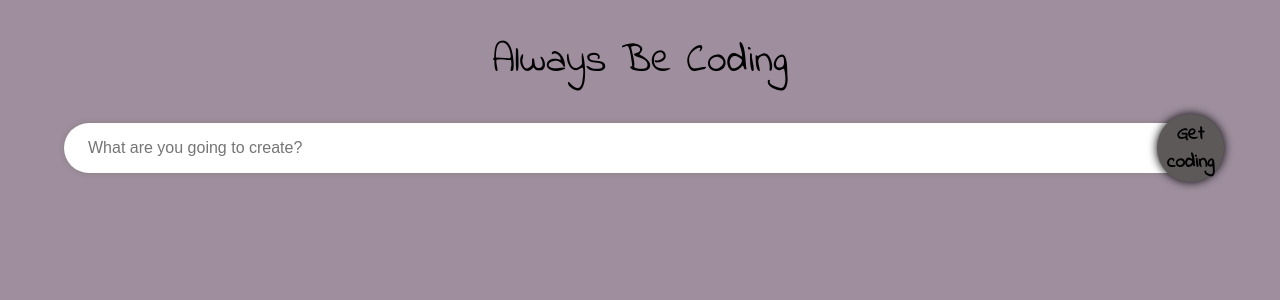
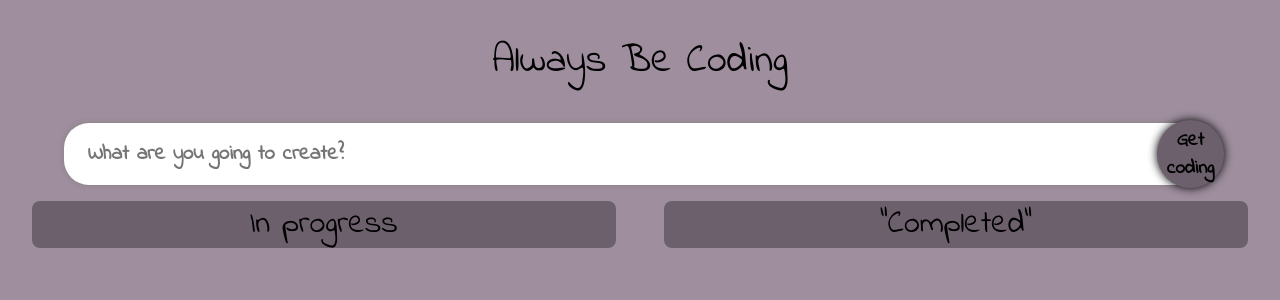
Before and after one commit to Amber-Robeck/anotherTODO, a React (Create React App) app in the folder frontend/: page / in a window 1280 px wide. Shown: the top 300 px of the page. Built offline with nearby package versions, Linux system fonts and the light colour scheme.

Commit message:
Added a container and extra div for inprogress and completed, added stylings and changed input font families

```diff
--- a/frontend/src/components/OneTask/OneTask.tsx
+++ b/frontend/src/components/OneTask/OneTask.tsx
@@ -49,7 +49,7 @@ const OneTask: React.FC<Props> = ({ task, tasks, setTasks }) => {
         <form className="task__single" onSubmit={(e) => handleEdit(e, task.id)}>
             {
                 editTask ? (
-                    <input className="task__single--text" value={editedTask} onChange={(e) => setEditedTask(e.target.value)} ref={editRef} />
+                    <input className="task__single--text input" value={editedTask} onChange={(e) => setEditedTask(e.target.value)} ref={editRef} />
                 ) : (
 
                     task.isCompleted ? (
@@ -61,7 +61,7 @@ const OneTask: React.FC<Props> = ({ task, tasks, setTasks }) => {
                     )
 
                 )
-            };
+            }
 
 
 
--- a/frontend/src/components/OneTask/styles.css
+++ b/frontend/src/components/OneTask/styles.css
@@ -1,10 +1,15 @@
 .task__single {
     display: flex;
-    width: fit-content;
+    width: 90%;
     border-radius: 5px;
     padding: 1rem;
-    margin-top: 1.5rem;
+    margin: .7rem;
     background-color: rgb(100, 74, 100);
+    transition: 0.2s;
+}
+
+.task__single:hover {
+    transform: scale(1.03);
 }
 
 div {
@@ -16,7 +21,7 @@ div {
     flex: 1;
     padding: .3rem;
     border: none;
-    font-size: 2rem;
+    font-size: 1.5rem;
 }
 
 .icon {
@@ -24,3 +29,7 @@ div {
     font-size: 1rem;
     cursor: pointer;
 }
+
+.input {
+    font-family: 'Indie Flower', cursive;
+}
--- a/frontend/src/components/TaskList/TaskList.tsx
+++ b/frontend/src/components/TaskList/TaskList.tsx
@@ -10,10 +10,16 @@ interface Props {
 
 const TaskList: React.FC<Props> = ({ tasks, setTasks }) => {
     return (
-        <div className="tasks">
-            {tasks.map(task => (
-                <OneTask task={task} key={task.id} tasks={tasks} setTasks={setTasks} />
-            ))}
+        <div className="container">
+            <div className="tasks">
+                <span className="tasks__heading">In progress</span>
+                {tasks.map(task => (
+                    <OneTask task={task} key={task.id} tasks={tasks} setTasks={setTasks} />
+                ))}
+            </div>
+            <div className="tasks completed">
+                <span className="tasks__heading">"Completed"</span>
+            </div>
         </div>
     )
 }
--- a/frontend/src/components/TaskList/styles.css
+++ b/frontend/src/components/TaskList/styles.css
@@ -1,6 +1,19 @@
 .tasks {
     display: flex;
-    justify-content: space-evenly;
-    width: 90%;
-    flex-wrap: wrap;
+    width: 48%;
+    flex-direction: column;
+    border-radius: .5rem;
+    background-color: rgb(109, 96, 109);
 }
+
+.container {
+    display: flex;
+    width: 95%;
+    margin-top: 1rem;
+    justify-content: space-between;
+    align-items: flex-start;
+}
+
+.tasks__heading {
+    font-size: 2rem;
+}
--- a/frontend/src/components/UserInput/styles.css
+++ b/frontend/src/components/UserInput/styles.css
@@ -9,11 +9,13 @@
     width: 100%;
     border-radius: 25px;
     padding: 1rem 1.5rem;
-    font-size: 1rem;
+    font-size: 1.3rem;
     border: none;
     transition: 0.2s;
     outline: none;
     box-shadow: 0 0 5px rgb(136, 127, 127);
+    font-family: 'Indie Flower', cursive;
+    font-weight: bold;
 }
 
 .userInput__input:focus {
@@ -28,7 +30,7 @@
     right: -.5rem;
     border: none;
     font-size: 1.2rem;
-    background-color: rgb(93, 89, 89);
+    background-color: rgb(109, 96, 109);
     color: black;
     transition: 0.2s all;
     box-shadow: 0 0 10px black;
@@ -37,7 +39,7 @@
 }
 
 .input__submit:hover {
-    background-color: rgb(117, 113, 113);
+    background-color: rgb(121, 111, 121);
 }
 
 .input__submit:active {
```
